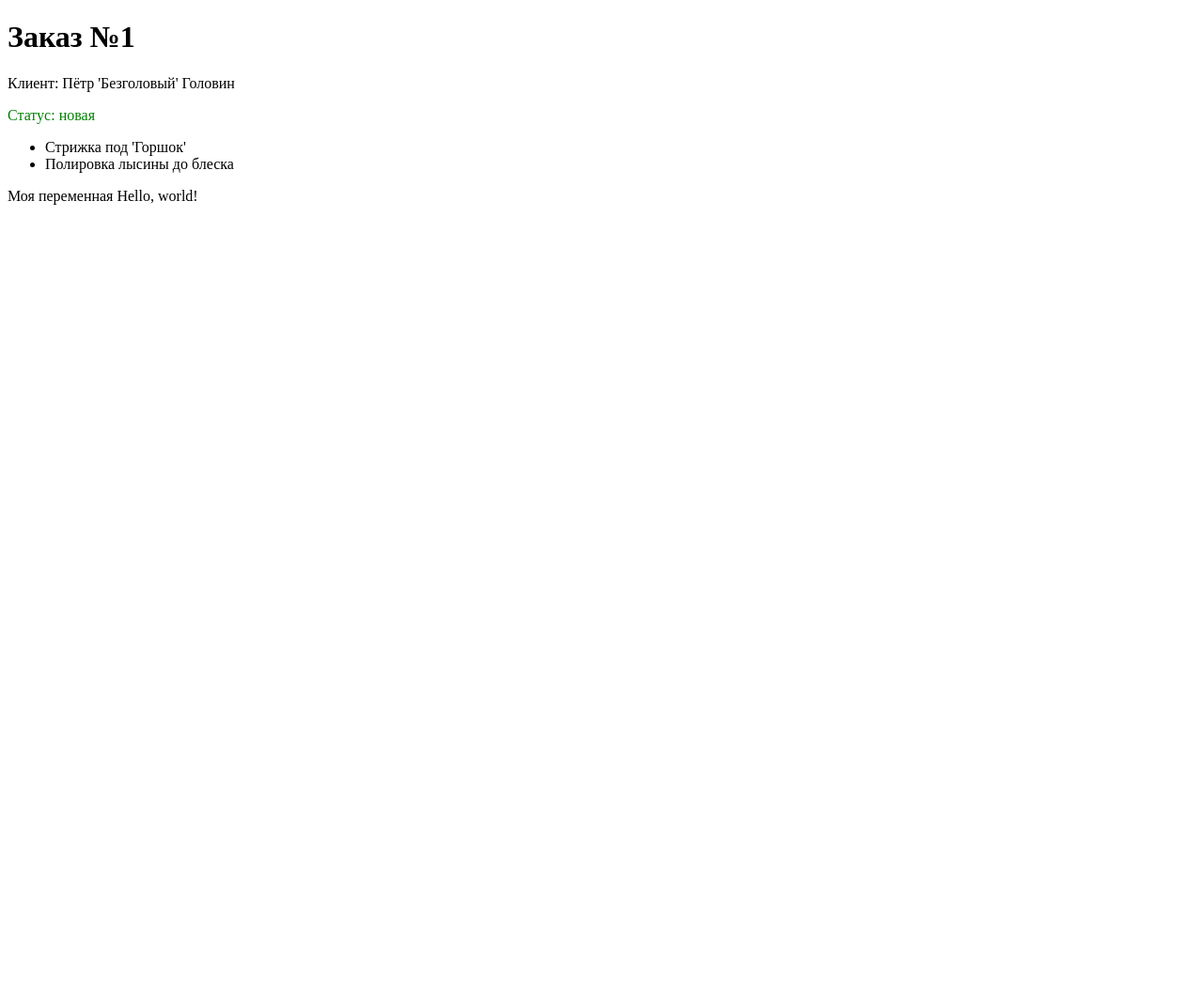
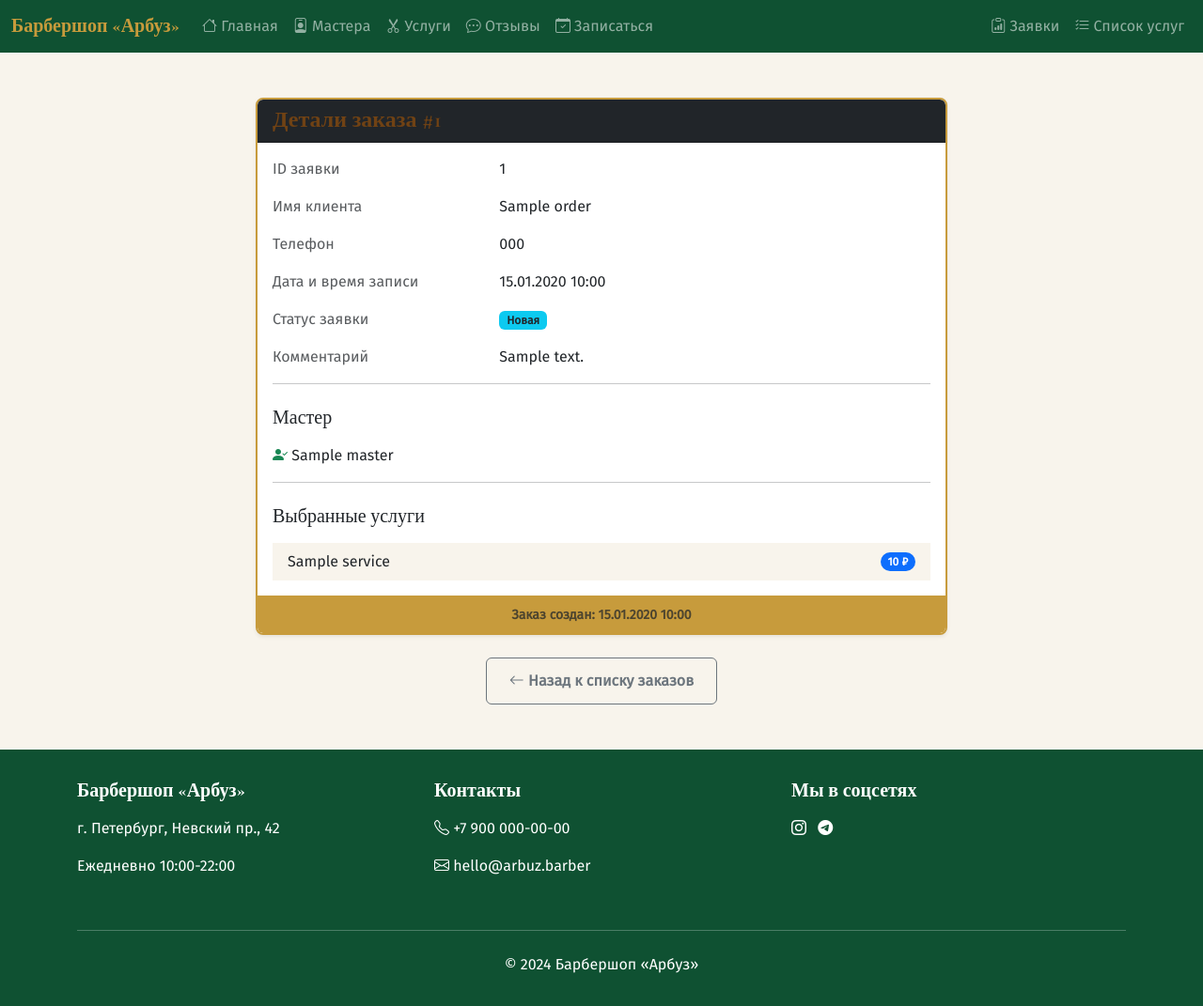
Before and after one commit to AlexMacks/hw412, a Django app: page /orders/1/ in a window 1280 px wide. Shown: the whole page at 94% size. Before the commit the page ends 218 px from the top, so only its background shows below. Run offline with Django 5.2, Linux system fonts and the light colour scheme; tables that the repository leaves empty hold one stand-in row (values such as "Sample post").

Commit message:
hw42: добавлен prefetch related и select related для детального отображения заявки

```diff
--- a/core/views.py
+++ b/core/views.py
@@ -5,7 +5,7 @@ from django.contrib import messages
 from .data import orders
 from .models import Order, Master, Service
 from .forms import OrderForm
-from django.db.models import Q, Count
+from django.db.models import Q, Count, Sum
 
 
 def landing(request):
@@ -107,18 +107,11 @@ def order_detail(request, order_id):
     :param request: HttpRequest
     :param order_id: int (номер заказа)
     """
-    order = [order for order in orders if order["id"] == order_id]
-    try:
-        order = order[0]
-        context = {
-            "order": order,
-            "my_fariable": "Hello, world!",
-        }
-    except IndexError:
-        return HttpResponse("<h1>Заказ не найден</h1>", status=404)
+    order = Order.objects.prefetch_related("services").select_related("master").get(id=order_id)
 
-    else:
-        return render(request, "order_detail.html", context=context)
+    context = {"order": order}
+
+    return render(request, "order_detail.html", context=context)
 
 
 def order_page(request):
--- a/templates/include_order_card.html
+++ b/templates/include_order_card.html
@@ -11,4 +11,9 @@
                 <span class="service">{{ service.name }}</span>
                 {% endfor %}
             </div>
+            <div class="text-center mt-4">
+                <a href="{% url 'order_detail' order.id %}" class="btn btn-outline-secondary">
+                    <i class="bi bi-arrow-right">Детали</i>
+                </a>
+            </div>
         </div>
--- a/templates/order_detail.html
+++ b/templates/order_detail.html
@@ -1,43 +1,80 @@
-    {% comment %} {
-        "id": 1,
-        "client_name": "Пётр 'Безголовый' Головин",
-        "services": ["Стрижка под 'Горшок'", "Полировка лысины до блеска"],
-        "master_id": 1,
-        "date": "2025-03-20",
-        "status": STATUS_NEW,
-    } {% endcomment %}
+    {% extends "base.html" %}
 
-    <!-- шаблон order_detail.html -->
-<!DOCTYPE html>
-<html lang="en">
-<head>
-    <meta charset="UTF-8">
-    <meta name="viewport" content="width=device-width, initial-scale=1.0">
-    <title>Заказ №{{ order.id }}</title>
-</head>
-<body>
-    <h1>Заказ №{{ order.id }}</h1>
-    <p>Клиент: {{ order.client_name }}</p>
+{% block title %}
+Детали заказа #{{ order.id }} - {{ block.super }}
+{% endblock title %}
 
-    {% comment %} Ветвление для статуса {% endcomment %}
+{% block content %}
+<div class="container mt-5 mb-5">
+    <div class="row">
+        <div class="col-md-8 offset-md-2">
+            <div class="card shadow-sm">
+                <div class="card-header bg-dark text-white">
+                    <h2 class="card-title h4 mb-0">Детали заказа #{{ order.id }}</h2>
+                </div>
+                <div class="card-body">
+                    <div class="row mb-3">
+                        <div class="col-sm-4 text-muted">ID заявки</div>
+                        <div class="col-sm-8">{{ order.id }}</div>
+                    </div>
+                    <div class="row mb-3">
+                        <div class="col-sm-4 text-muted">Имя клиента</div>
+                        <div class="col-sm-8">{{ order.name }}</div>
+                    </div>
+                    <div class="row mb-3">
+                        <div class="col-sm-4 text-muted">Телефон</div>
+                        <div class="col-sm-8">{{ order.phone }}</div>
+                    </div>
+                    <div class="row mb-3">
+                        <div class="col-sm-4 text-muted">Дата и время записи</div>
+                        <div class="col-sm-8">{{ order.appointment_date|date:"d.m.Y H:i" }}</div>
+                    </div>
+                    <div class="row mb-3">
+                        <div class="col-sm-4 text-muted">Статус заявки</div>
+                        <div class="col-sm-8"><span class="badge bg-info text-dark">{{ order.get_status_display }}</span></div>
+                    </div>
+                    {% if order.comment %}
+                        <div class="row mb-3">
+                            <div class="col-sm-4 text-muted">Комментарий</div>
+                            <div class="col-sm-8">{{ order.comment }}</div>
+                        </div>
+                    {% endif %}
 
-    {% if order.status == "новая" %}
-    <p style="color: green;">Статус: новая</p>
-    {% elif order.status == "подтвержденная" %}
-    <p style="color: orange;">Статус: подтвержденная</p>
-    {% elif order.status == "отмененная" %}
-    <p style="color: gray;">Статус: отмененная</p>
-    {% else %}
-    <p style="color: gold;">Статус: выполненная</p>
-    {% endif %}
+                    <hr>
 
-    {% comment %} <p>Услуги: {{ order.services }} </p> {% endcomment %}
-    <ul>
-        {% for service in order.services %}
-        <li>{{ service }}</li>
-        {% endfor %}
-    </ul>
-    <p>Моя переменная {{ my_fariable }}</p>
+                    <h4 class="h5 mt-4 mb-3">Мастер</h4>
+                    {% if order.master %}
+                        <p><i class="bi bi-person-check-fill text-success"></i> {{ order.master.name }}</p>
+                    {% else %}
+                        <p class="text-muted"><i class="bi bi-person-dash-fill text-warning"></i> Мастер еще не назначен</p>
+                    {% endif %}
 
-</body>
-</html>
+                    <hr>
+
+                    <h4 class="h5 mt-4 mb-3">Выбранные услуги</h4>
+                    {% if order.services.all %}
+                        <ul class="list-group list-group-flush">
+                            {% for service in order.services.all %}
+                                <li class="list-group-item d-flex justify-content-between align-items-center">
+                                    {{ service.name }}
+                                    <span class="badge bg-primary rounded-pill">{{ service.price|floatformat:"0" }} ₽</span>
+                                </li>
+                            {% endfor %}
+                        </ul>
+                    {% else %}
+                        <p class="text-muted">Услуги не выбраны.</p>
+                    {% endif %}
+                </div>
+                <div class="card-footer text-muted text-center">
+                    <small>Заказ создан: {{ order.date_created|date:"d.m.Y H:i" }}</small>
+                </div>
+            </div>
+            <div class="text-center mt-4">
+                <a href="{% url 'orders' %}" class="btn btn-outline-secondary">
+                    <i class="bi bi-arrow-left"></i> Назад к списку заказов
+                </a>
+            </div>
+        </div>
+    </div>
+</div>
+{% endblock content %}
```
